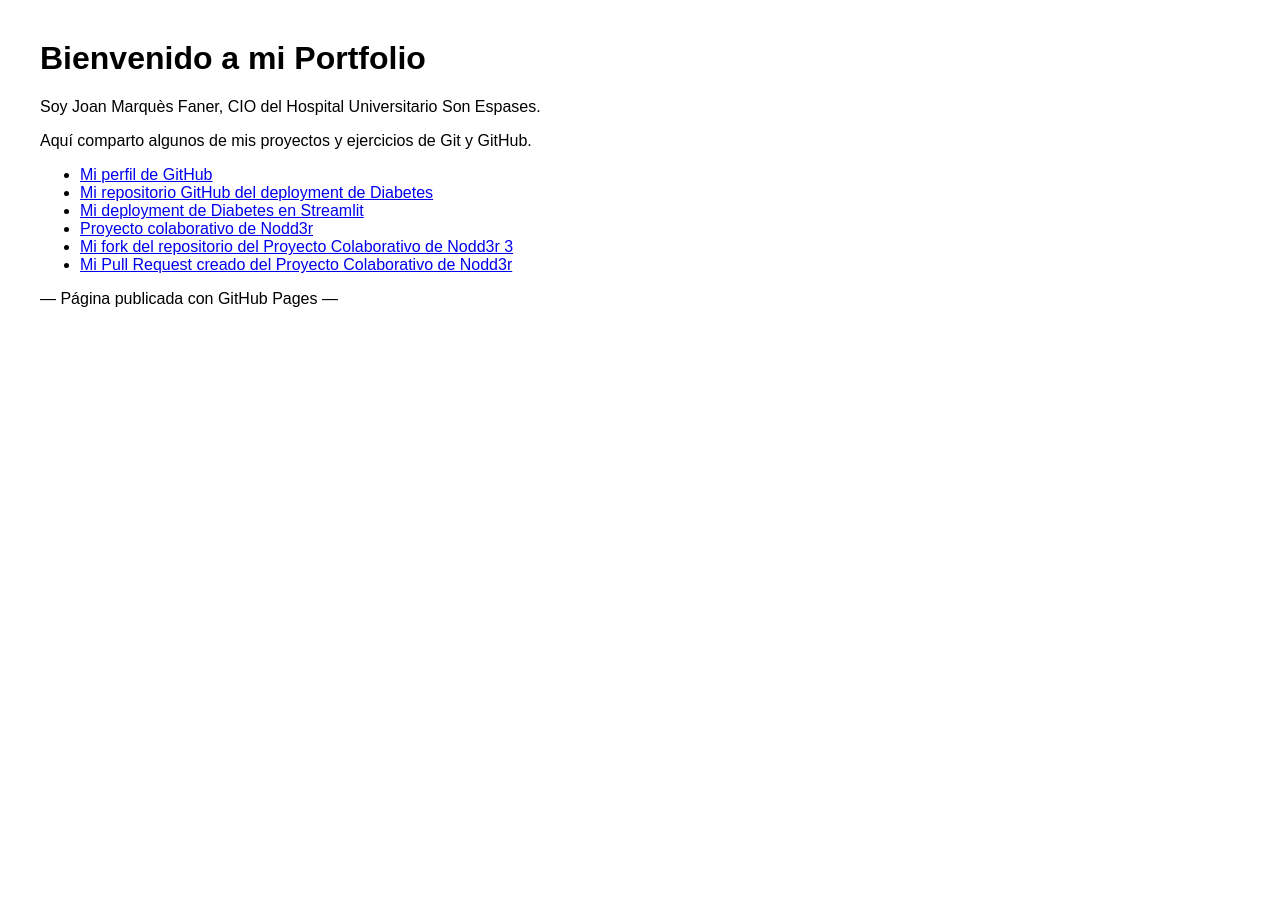
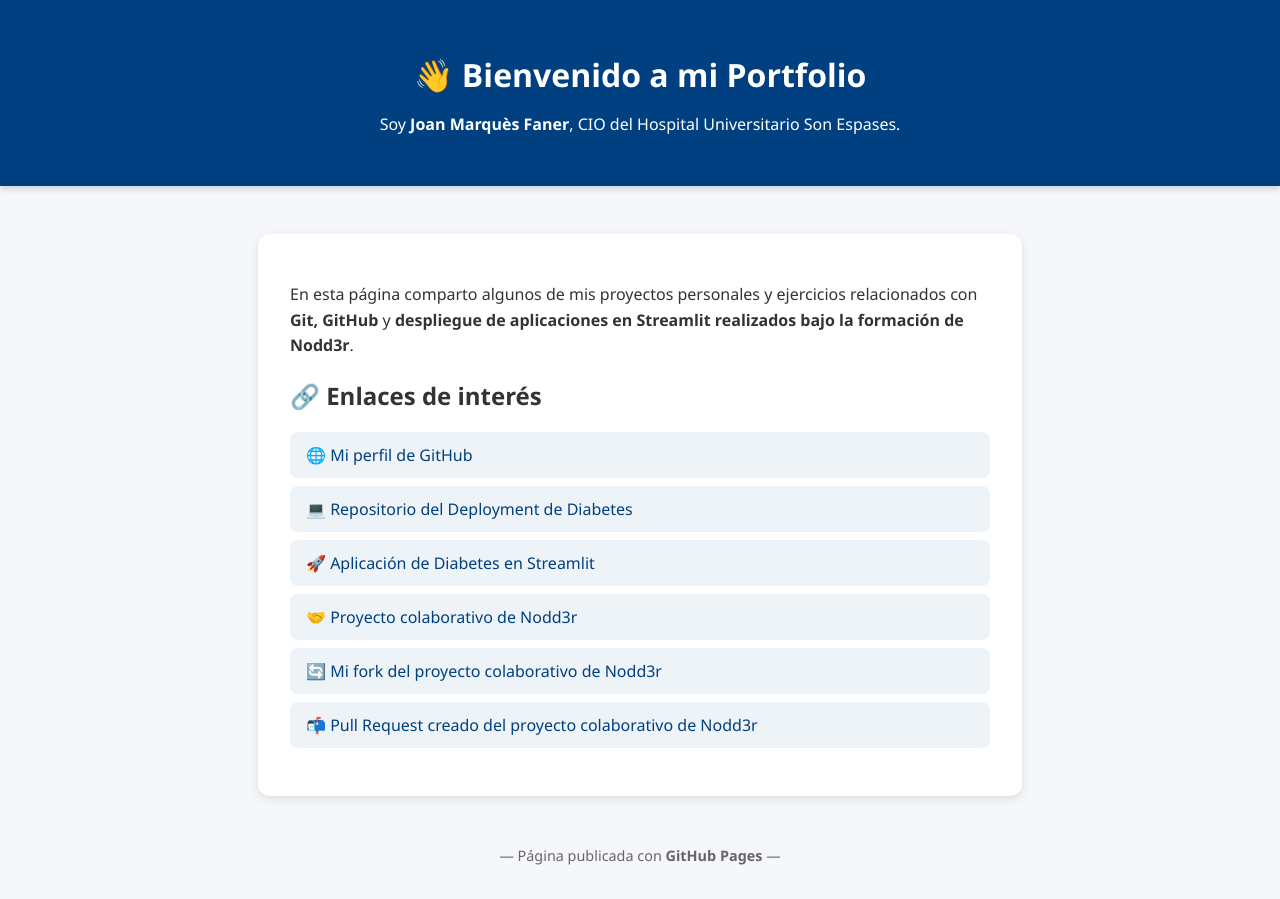
Before and after one commit to jmfaner/jmfaner.github.io, a plain HTML site: page index.html in a window 1280 px wide. Before the commit the page ends 800 px from the top, so only its background shows below. Drawn offline with Linux system fonts and the light colour scheme.

Commit message:
Update index.html
Mejorar el aspecto

```diff
--- a/index.html
+++ b/index.html
@@ -3,19 +3,87 @@
 <head>
   <meta charset="UTF-8">
   <title>Portfolio de Joan Marquès Faner</title>
+  <style>
+    body {
+      font-family: 'Segoe UI', Roboto, sans-serif;
+      background-color: #f5f7fa;
+      color: #333;
+      margin: 0;
+      padding: 0;
+    }
+    header {
+      background-color: #004080;
+      color: white;
+      text-align: center;
+      padding: 2rem 1rem;
+      box-shadow: 0 3px 6px rgba(0,0,0,0.15);
+    }
+    h1 {
+      margin-bottom: 0.5rem;
+    }
+    main {
+      max-width: 700px;
+      margin: 3rem auto;
+      background: white;
+      border-radius: 12px;
+      padding: 2rem;
+      box-shadow: 0 3px 10px rgba(0,0,0,0.1);
+    }
+    p {
+      line-height: 1.6;
+    }
+    ul {
+      list-style-type: none;
+      padding: 0;
+    }
+    li {
+      background: #eef3f8;
+      margin: 0.5rem 0;
+      padding: 0.75rem 1rem;
+      border-radius: 8px;
+      transition: background 0.2s ease;
+    }
+    li:hover {
+      background: #dde6f0;
+    }
+    a {
+      text-decoration: none;
+      color: #004080;
+      font-weight: 500;
+    }
+    a:hover {
+      text-decoration: underline;
+    }
+    footer {
+      text-align: center;
+      font-size: 0.9rem;
+      color: #666;
+      margin-bottom: 2rem;
+    }
+  </style>
 </head>
-<body style="font-family:sans-serif; margin:40px;">
-  <h1>Bienvenido a mi Portfolio</h1>
-  <p>Soy Joan Marquès Faner, CIO del Hospital Universitario Son Espases.</p>
-  <p>Aquí comparto algunos de mis proyectos y ejercicios de Git y GitHub.</p>
-  <ul>
-    <li><a href="https://github.com/jmfaner">Mi perfil de GitHub</a></li>
-    <li><a href="https://github.com/jmfaner/Deployment_diabetes">Mi repositorio GitHub del deployment de Diabetes</a></li>
-    <li><a href="https://jmfaner-deployment-diabetes-app-streamlit-jbnc7o.streamlit.app/">Mi deployment de Diabetes en Streamlit</a></li>
-    <li><a href="https://github.com/nodd3r/pruba_alumnos_git">Proyecto colaborativo de Nodd3r</a></li>
-    <li><a href="https://github.com/jmfaner/pruba_alumnos_git">Mi fork del repositorio del Proyecto Colaborativo de Nodd3r 3</a></li>
-    <li><a href="https://github.com/nodd3r/pruba_alumnos_git/pull/3">Mi Pull Request creado del Proyecto Colaborativo de Nodd3r</a></li>
-  </ul>
-  <p>— Página publicada con GitHub Pages —</p>
+<body>
+  <header>
+    <h1>👋 Bienvenido a mi Portfolio</h1>
+    <p>Soy <strong>Joan Marquès Faner</strong>, CIO del Hospital Universitario Son Espases.</p>
+  </header>
+
+  <main>
+    <p>En esta página comparto algunos de mis proyectos personales y ejercicios relacionados con <strong>Git, GitHub</strong> y <strong>despliegue de aplicaciones en Streamlit realizados bajo la formación de Nodd3r</strong>.</p>
+
+    <h2>🔗 Enlaces de interés</h2>
+    <ul>
+      <li>🌐 <a href="https://github.com/jmfaner">Mi perfil de GitHub</a></li>
+      <li>💻 <a href="https://github.com/jmfaner/Deployment_diabetes">Repositorio del Deployment de Diabetes</a></li>
+      <li>🚀 <a href="https://jmfaner-deployment-diabetes-app-streamlit-jbnc7o.streamlit.app/">Aplicación de Diabetes en Streamlit</a></li>
+      <li>🤝 <a href="https://github.com/nodd3r/pruba_alumnos_git">Proyecto colaborativo de Nodd3r</a></li>
+      <li>🔄 <a href="https://github.com/jmfaner/pruba_alumnos_git">Mi fork del proyecto colaborativo de Nodd3r</a></li>
+      <li>📬 <a href="https://github.com/nodd3r/pruba_alumnos_git/pull/3">Pull Request creado del proyecto colaborativo de Nodd3r</a></li>
+    </ul>
+  </main>
+
+  <footer>
+    <p>— Página publicada con <strong>GitHub Pages</strong> —</p>
+  </footer>
 </body>
 </html>
```
